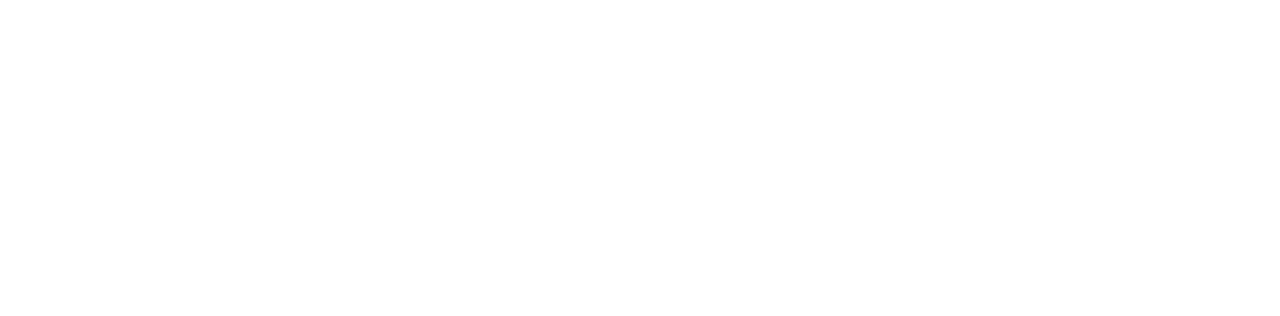
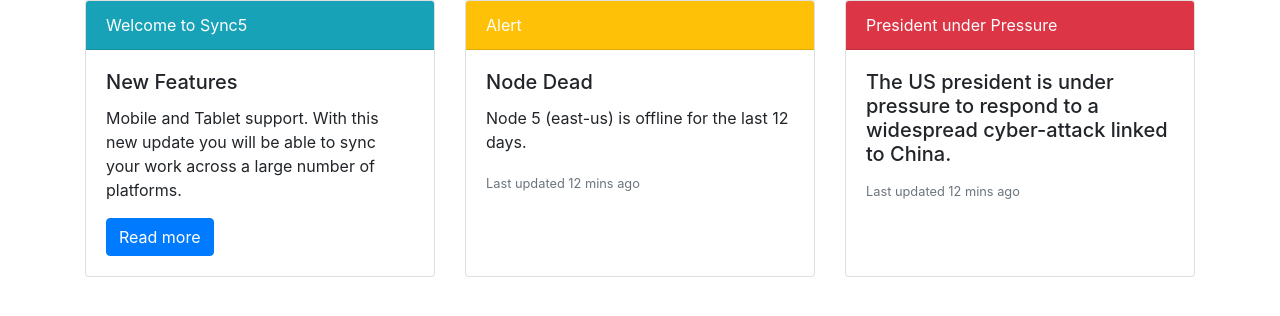
Before and after one commit to acciojob/bootstrap-card-Faizurcse, a website: page main.html in a window 1280 px wide. Drawn offline with nearby package versions, Linux system fonts and the light colour scheme.

Commit message:
created a submission

```diff
--- a/main.html
+++ b/main.html
@@ -1,16 +1,53 @@
 <!DOCTYPE html>
+<html lang="en">
+<head>
+  <meta charset="UTF-8">
+  <meta name="viewport" content="width=device-width, initial-scale=1.0">
+  <title>Bootstrap Card Deck</title>
+  <link rel="stylesheet" href="https://stackpath.bootstrapcdn.com/bootstrap/4.5.2/css/bootstrap.min.css">
+</head>
+<body>
+  <div class="container">
+    <div class="card-deck">
+      <!-- Card 1 -->
+      <div class="card">
+        <div class="card-header bg-info text-white">
+          Welcome to Sync5
+        </div>
+        <div class="card-body">
+          <h5 class="card-title">New Features</h5>
+          <p class="card-text">Mobile and Tablet support. With this new update you will be able to sync your work across a large number of platforms.</p>
+          <a href="#" class="btn btn-primary">Read more</a>
+        </div>
+      </div>
 
-<html>
+      <!-- Card 2 -->
+      <div class="card">
+        <div class="card-header bg-warning text-white">
+          Alert
+        </div>
+        <div class="card-body">
+          <h5 class="card-title">Node Dead</h5>
+          <p class="card-text">Node 5 (east-us) is offline for the last 12 days.</p>
+          <p class="card-text"><small class="text-muted">Last updated 12 mins ago</small></p>
+        </div>
+      </div>
 
-<head>
-	<link rel="stylesheet" href="styles.css">
-</head>
+      <!-- Card 3 -->
+      <div class="card">
+        <div class="card-header bg-danger text-white">
+          President under Pressure
+        </div>
+        <div class="card-body">
+          <h5 class="card-title">The US president is under pressure to respond to a widespread cyber-attack linked to China.</h5>
+          <p class="card-text"><small class="text-muted">Last updated 12 mins ago</small></p>
+        </div>
+      </div>
+    </div>
+  </div>
 
-<body>
-	<!-- the entire body must be written by student -->
-    <script type="text/javascript" src="./script.js">
-</script>
-
+  <script src="https://code.jquery.com/jquery-3.5.1.slim.min.js"></script>
+  <script src="https://cdn.jsdelivr.net/npm/popper.js@1.16.1/dist/umd/popper.min.js"></script>
+  <script src="https://stackpath.bootstrapcdn.com/bootstrap/4.5.2/js/bootstrap.min.js"></script>
 </body>
-
 </html>
```
